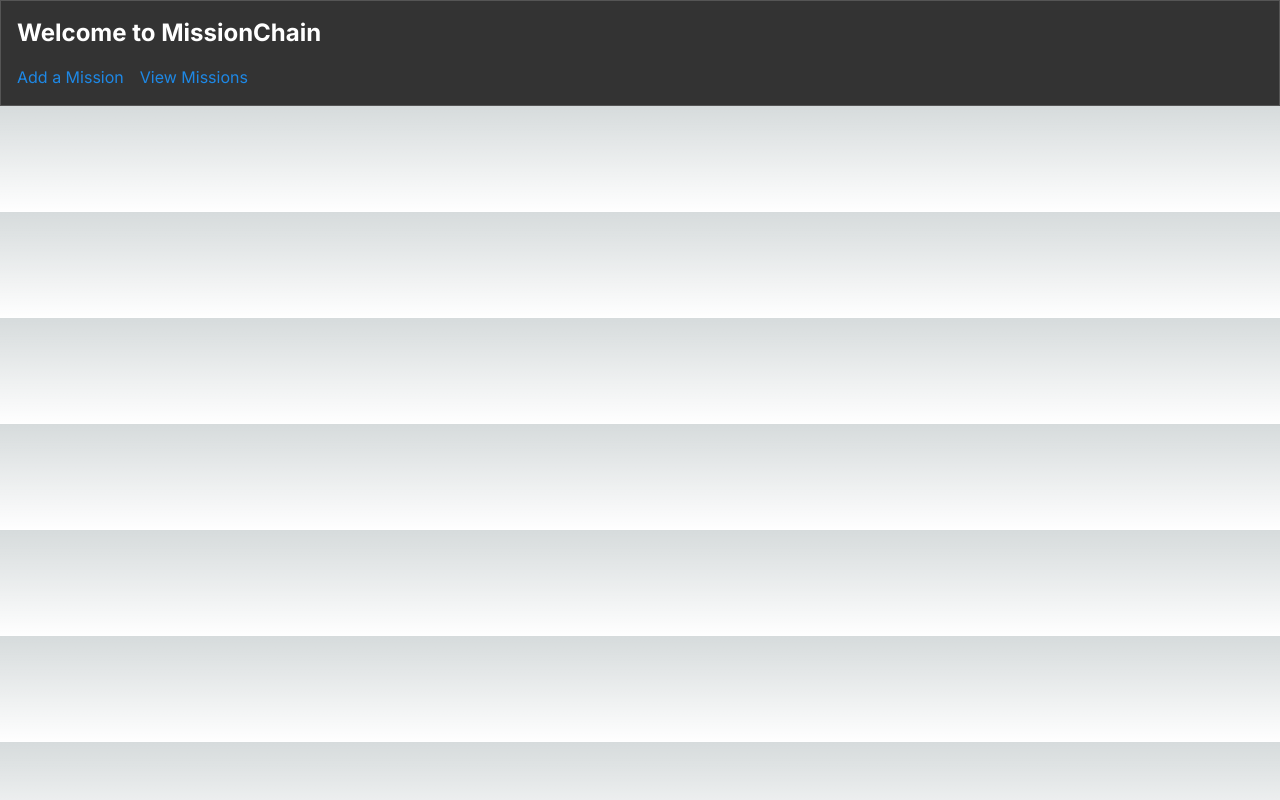
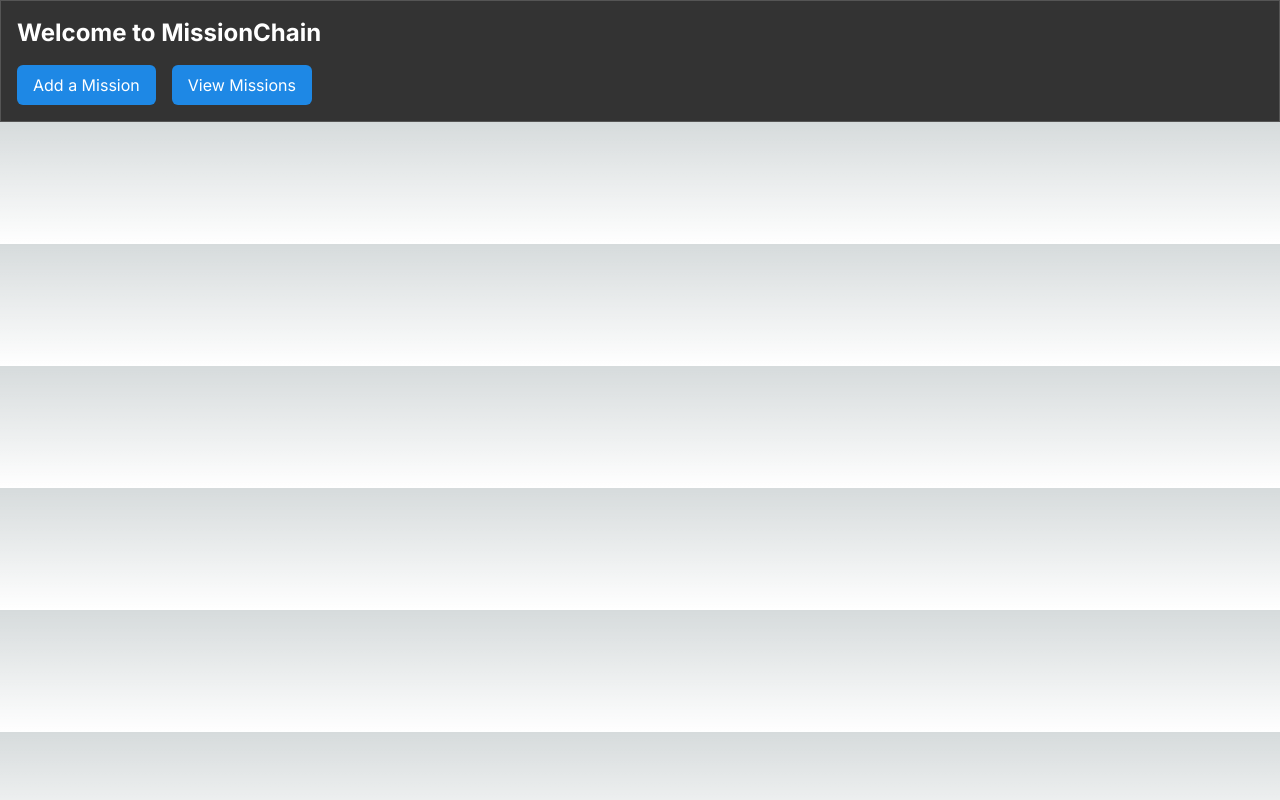
Before and after one commit to susumutomita/2024-HackFS, a Next.js app in the folder src/frontend/: page / in a window 1280 px wide. Built offline with nearby package versions, Linux system fonts and the light colour scheme.

Commit message:
update page

```diff
--- a/src/frontend/src/app/page.tsx
+++ b/src/frontend/src/app/page.tsx
@@ -7,10 +7,10 @@ export default function Home() {
     <div className="container mx-auto p-4  dark-mode-bg">
       <h1 className="text-2xl font-bold mb-4">Welcome to MissionChain</h1>
       <div className="space-x-4">
-        <Link href="/add-mission" className="text-blue-500 hover:underline dark-mode-link">
+        <Link href="/add-mission" className="inline-block bg-blue-500 text-white px-4 py-2 rounded-md dark-mode-button">
           Add a Mission
         </Link>
-        <Link href="/missions" className="text-blue-500 hover:underline  dark-mode-link">
+        <Link href="/missions" className="inline-block bg-blue-500 text-white px-4 py-2 rounded-md dark-mode-button">
           View Missions
         </Link>
       </div>
```
